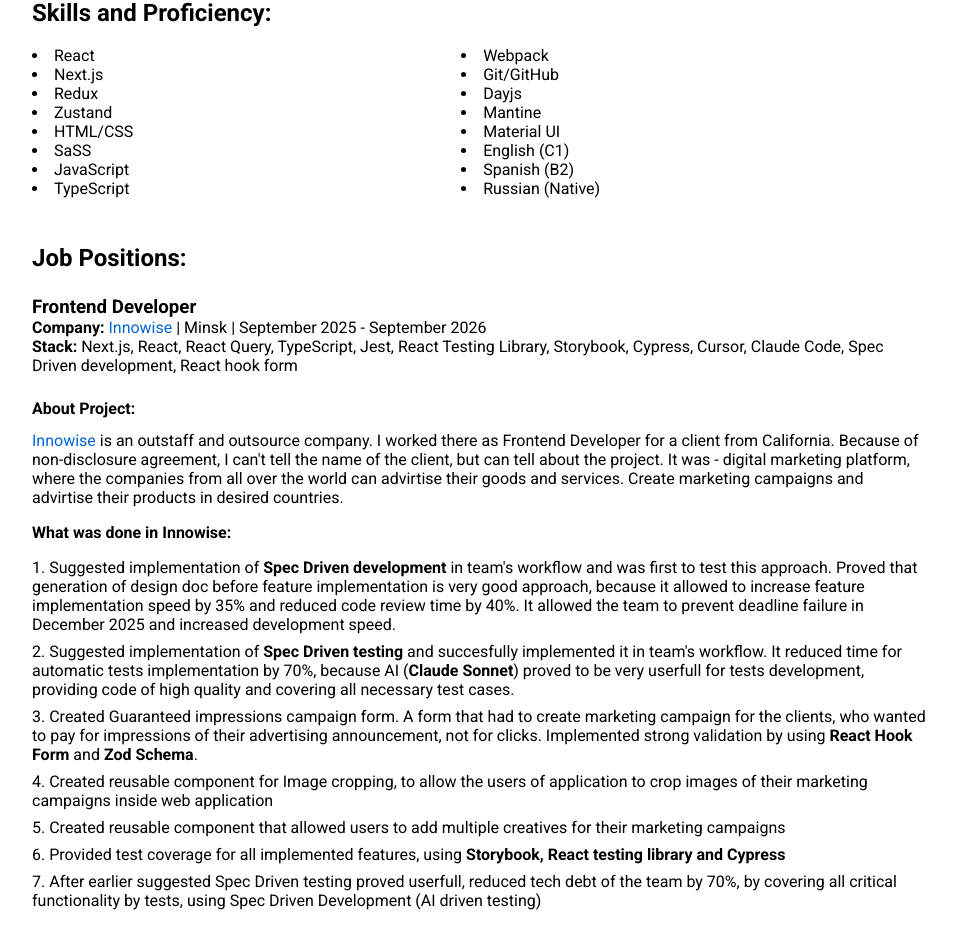
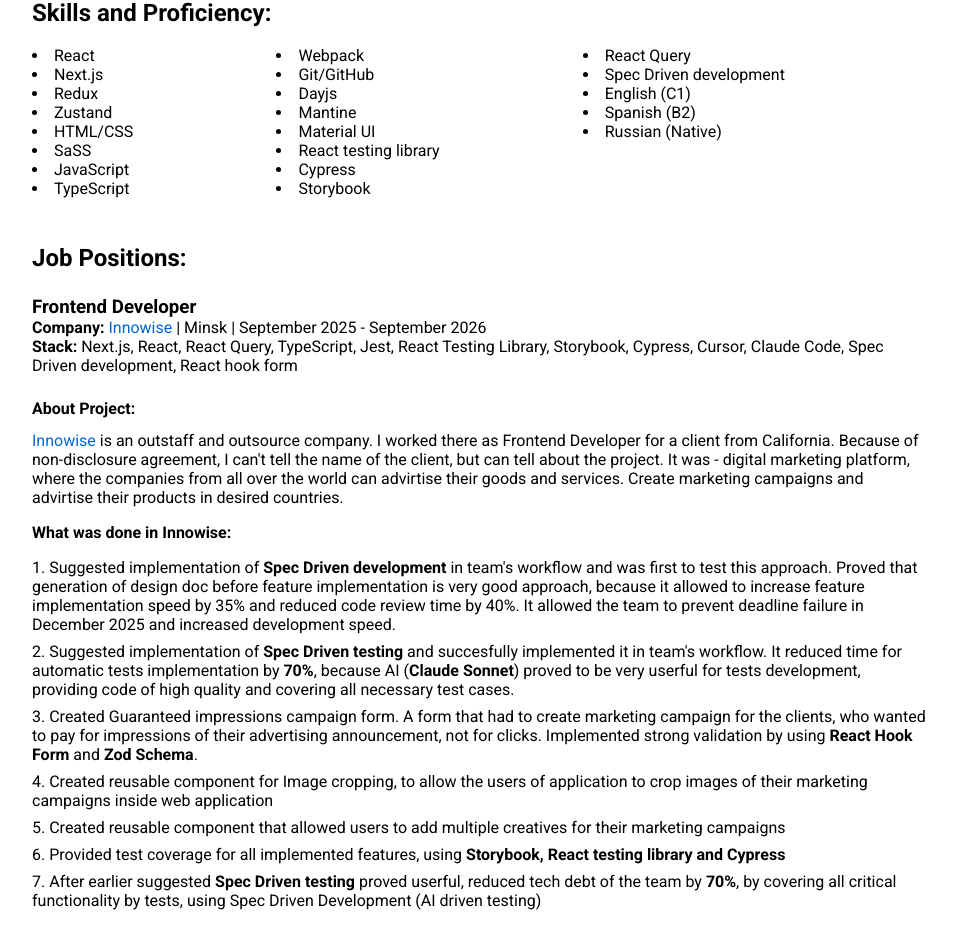
Before and after one commit to Win4esterD/Curriculum-vitae, a React (Vite) app: page / in a window 1280 px wide. Shown: the part 814-1749 px from the top of the page, without its empty margins (96-1052 px from the left). Built offline with nearby package versions, Linux system fonts and the light colour scheme.

Commit message:
fix: some errors in the text

```diff
--- a/src/components/InnowiseJobPosition/InnowiseJobPosition.tsx
+++ b/src/components/InnowiseJobPosition/InnowiseJobPosition.tsx
@@ -32,9 +32,9 @@
         </li>
         <li>
           Suggested implementation of <b>Spec Driven testing</b> and succesfully implemented it in
-          team's workflow. It reduced time for automatic tests implementation by 70%, because AI (
-          <b>Claude Sonnet</b>) proved to be very userfull for tests development, providing code of
-          high quality and covering all necessary test cases.
+          team's workflow. It reduced time for automatic tests implementation by <b>70%</b>, because
+          AI (<b>Claude Sonnet</b>) proved to be very userful for tests development, providing code
+          of high quality and covering all necessary test cases.
         </li>
         <li>
           Created Guaranteed impressions campaign form. A form that had to create marketing campaign
@@ -55,9 +55,9 @@
           <b>Storybook, React testing library and Cypress</b>
         </li>
         <li>
-          After earlier suggested Spec Driven testing proved userfull, reduced tech debt of the team
-          by 70%, by covering all critical functionality by tests, using Spec Driven Development (AI
-          driven testing)
+          After earlier suggested <b>Spec Driven testing</b> proved userful, reduced tech debt of
+          the team by <b>70%</b>, by covering all critical functionality by tests, using Spec Driven
+          Development (AI driven testing)
         </li>
       </ol>
     </div>
--- a/src/sections/Skills/Skills.tsx
+++ b/src/sections/Skills/Skills.tsx
@@ -20,6 +20,11 @@
           <li className={styles.proficiencyLi}>Dayjs</li>
           <li className={styles.proficiencyLi}>Mantine</li>
           <li className={styles.proficiencyLi}>Material UI</li>
+          <li className={styles.proficiencyLi}>React testing library</li>
+          <li className={styles.proficiencyLi}>Cypress</li>
+          <li className={styles.proficiencyLi}>Storybook</li>
+          <li className={styles.proficiencyLi}>React Query</li>
+          <li className={styles.proficiencyLi}>Spec Driven development</li>
           <li className={styles.proficiencyLi}>English (C1)</li>
           <li className={styles.proficiencyLi}>Spanish (B2)</li>
           <li className={styles.proficiencyLi}>Russian (Native)</li>
```
